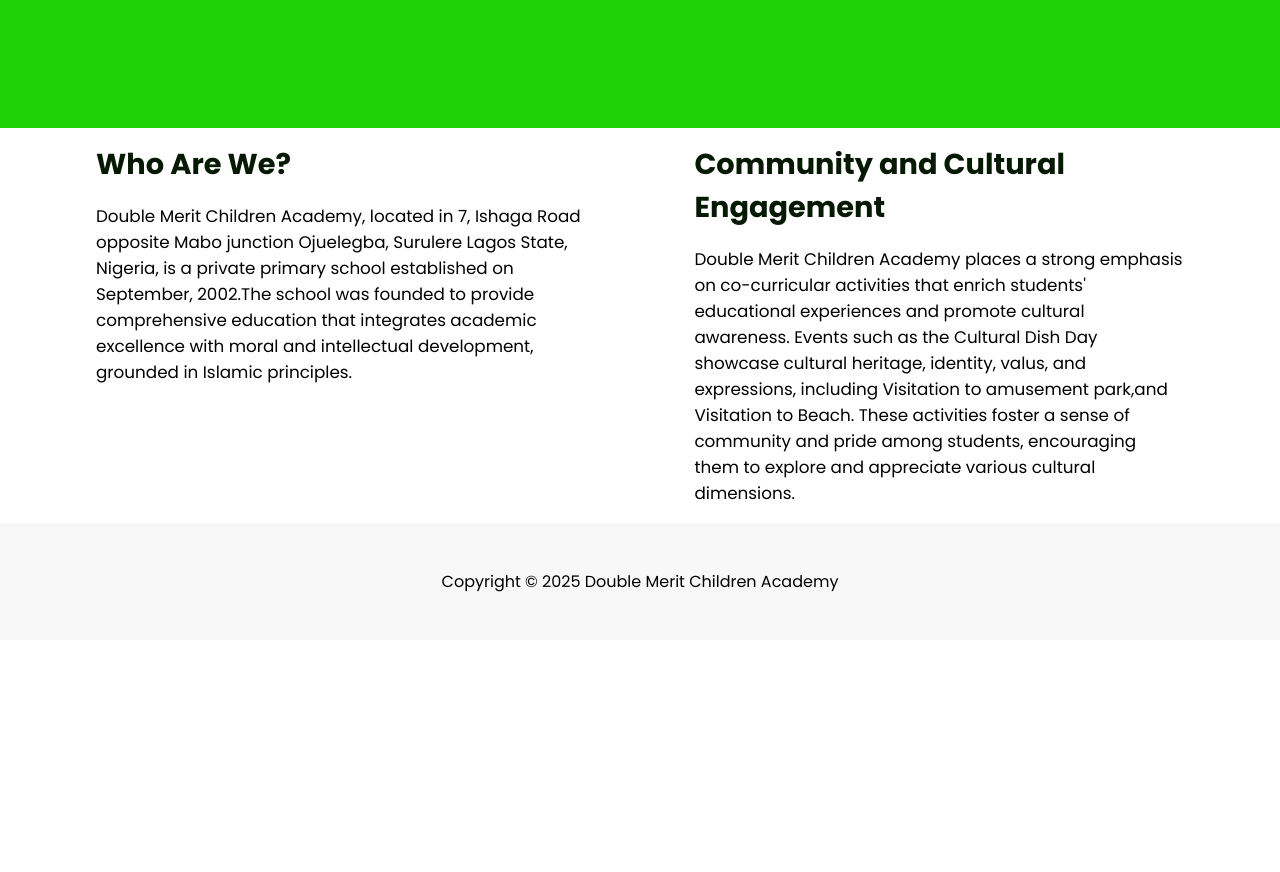
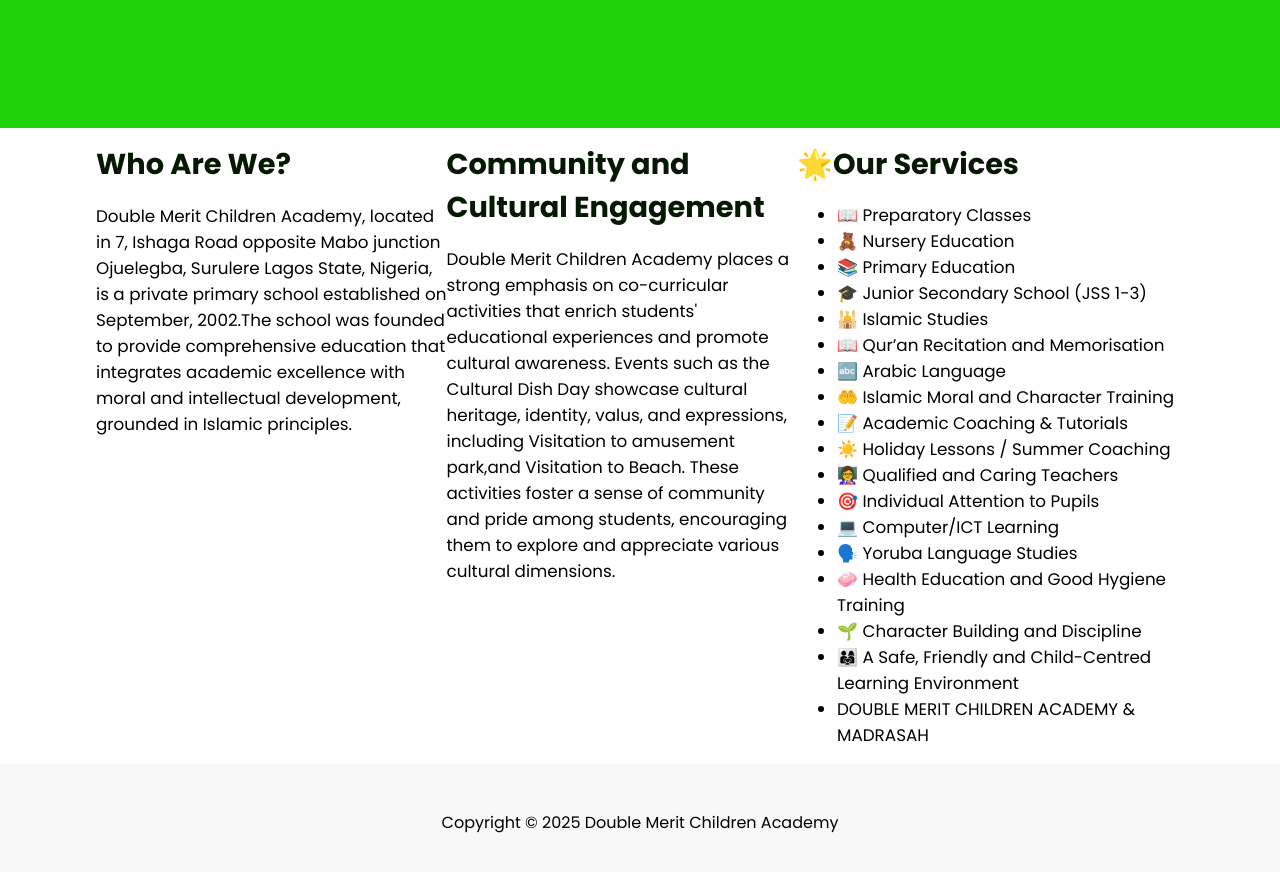
Before and after one commit to TajjDev/double_merit, a React (Vite) app: page /about in a window 1280 px wide. Shown: the part 340-1212 px from the top of the page. Before the commit the page ends 980 px from the top, so only its background shows below. Built offline with nearby package versions, Linux system fonts and the light colour scheme.

Commit message:
Update About.jsx

```diff
--- a/src/pages/aboutUS/About.jsx
+++ b/src/pages/aboutUS/About.jsx
@@ -13,6 +13,29 @@
             <h3>Community and Cultural Engagement</h3>
             <p>Double Merit Children Academy places a strong emphasis on co-curricular activities that enrich students' educational experiences and promote cultural awareness. Events such as the Cultural Dish Day showcase cultural heritage, identity, valus, and expressions, including Visitation to amusement park,and Visitation to Beach. These activities foster a sense of community and pride among students, encouraging them to explore and appreciate various cultural dimensions.</p>
           </div>
+          <div id="ourServ">
+            <h3>🌟Our Services</h3>
+            <ul>
+              <li>📖 Preparatory Classes</li>
+              <li>🧸 Nursery Education</li>
+              <li>📚 Primary Education</li>
+              <li>🎓 Junior Secondary School (JSS 1-3)</li>
+              <li>🕌 Islamic Studies</li>
+              <li>📖 Qur’an Recitation and Memorisation</li>
+              <li>🔤 Arabic Language</li>
+              <li>🤲 Islamic Moral and Character Training</li>
+              <li>📝 Academic Coaching & Tutorials</li>
+              <li>☀️ Holiday Lessons / Summer Coaching</li>
+              <li>👩‍🏫 Qualified and Caring Teachers</li>
+              <li>🎯 Individual Attention to Pupils</li>
+              <li>💻 Computer/ICT Learning</li>
+              <li>🗣️ Yoruba Language Studies</li>
+              <li>🧼 Health Education and Good Hygiene Training</li>
+              <li>🌱 Character Building and Discipline</li>
+              <li>👨‍👩‍👧 A Safe, Friendly and Child-Centred Learning Environment</li>
+              <li>DOUBLE MERIT CHILDREN ACADEMY & MADRASAH</li>
+            </ul>
+          </div>
         </div>
     </div>
   )
```
